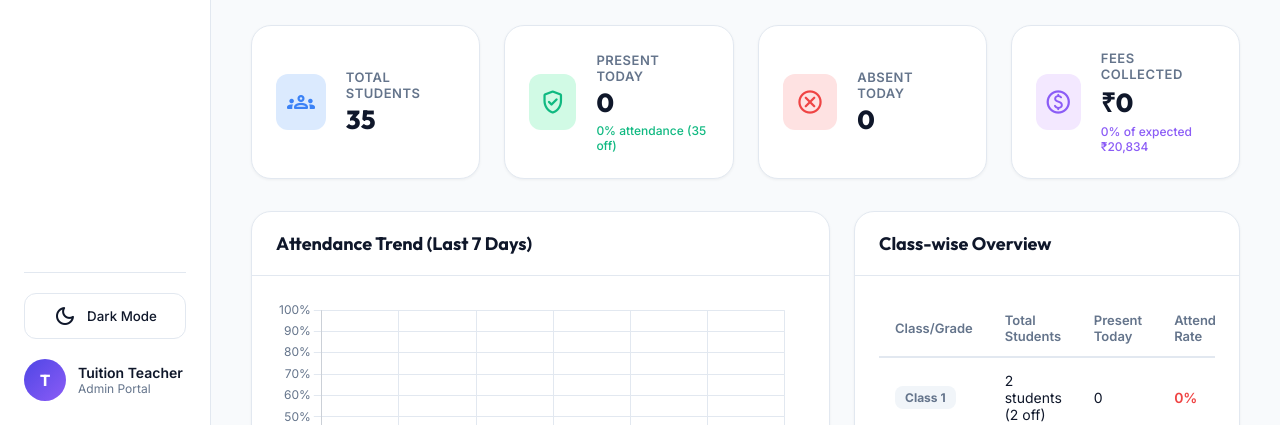
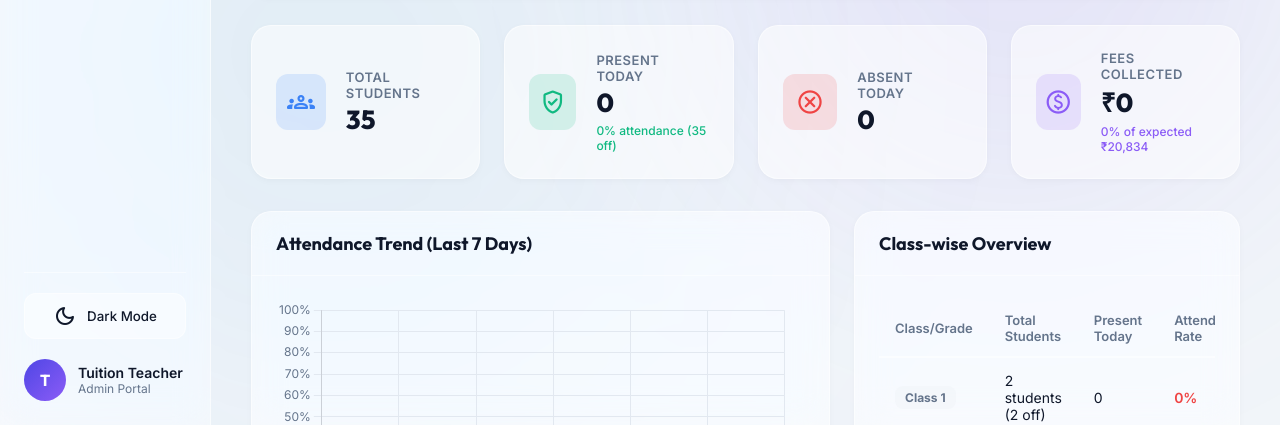
Before and after one commit to Verma0830/tutorflow, a plain HTML site: page index.html in a window 1280 px wide. Shown: the part 375-800 px from the top of the page. Drawn offline with nearby package versions, Linux system fonts and the light colour scheme; no server answers.

Commit message:
Add gorgeous animated Glassmorphism design system across all aspects of the app

```diff
--- a/app.css
+++ b/app.css
@@ -8,38 +8,38 @@
     --font-heading: 'Outfit', sans-serif;
 
     /* Light Theme (Default) Colors */
-    --bg-app: #f8fafc;
-    --bg-sidebar: #ffffff;
-    --bg-card: #ffffff;
-    --bg-input: #f1f5f9;
+    --bg-app: #f1f5f9;
+    --bg-sidebar: rgba(255, 255, 255, 0.45);
+    --bg-card: rgba(255, 255, 255, 0.55);
+    --bg-input: rgba(241, 245, 249, 0.65);
     --text-main: #0f172a;
     --text-muted: #64748b;
     --text-white: #ffffff;
 
-    --border-color: #e2e8f0;
+    --border-color: rgba(255, 255, 255, 0.5);
 
     /* Branding and Accents */
     --primary: #4f46e5;
     --primary-hover: #4338ca;
-    --primary-light: #e0e7ff;
+    --primary-light: rgba(79, 70, 229, 0.15);
 
     --success: #10b981;
-    --success-light: #d1fae5;
+    --success-light: rgba(16, 185, 129, 0.15);
     --success-dark: #065f46;
 
     --danger: #ef4444;
-    --danger-light: #fee2e2;
+    --danger-light: rgba(239, 68, 68, 0.15);
     --danger-dark: #991b1b;
 
     --warning: #f59e0b;
-    --warning-light: #fef3c7;
+    --warning-light: rgba(245, 158, 11, 0.15);
     --warning-dark: #92400e;
 
     --info: #3b82f6;
-    --info-light: #dbeafe;
+    --info-light: rgba(59, 130, 246, 0.15);
 
     --purple: #8b5cf6;
-    --purple-light: #f3e8ff;
+    --purple-light: rgba(139, 92, 246, 0.15);
 
     /* System Tokens */
     --radius-sm: 8px;
@@ -47,43 +47,43 @@
     --radius-lg: 20px;
     --radius-full: 9999px;
 
-    --shadow-sm: 0 1px 3px rgba(0, 0, 0, 0.05);
-    --shadow-md: 0 4px 12px -2px rgba(15, 23, 42, 0.08), 0 2px 6px -1px rgba(15, 23, 42, 0.04);
-    --shadow-lg: 0 10px 25px -5px rgba(15, 23, 42, 0.1), 0 8px 16px -6px rgba(15, 23, 42, 0.05);
+    --shadow-sm: 0 2px 8px -2px rgba(0, 0, 0, 0.05);
+    --shadow-md: 0 8px 32px 0 rgba(31, 38, 135, 0.07);
+    --shadow-lg: 0 8px 32px 0 rgba(31, 38, 135, 0.15);
 
     --transition: all 0.25s cubic-bezier(0.4, 0, 0.2, 1);
 }
 
 /* Dark Theme overrides */
 body.dark-theme {
-    --bg-app: #0b0f19;
-    --bg-sidebar: #111827;
-    --bg-card: #1f2937;
-    --bg-input: #374151;
+    --bg-app: #080c14;
+    --bg-sidebar: rgba(15, 23, 42, 0.65);
+    --bg-card: rgba(30, 41, 59, 0.5);
+    --bg-input: rgba(51, 65, 85, 0.4);
     --text-main: #f9fafb;
     --text-muted: #9ca3af;
 
-    --border-color: #374151;
+    --border-color: rgba(255, 255, 255, 0.08);
 
     --primary: #6366f1;
     --primary-hover: #4f46e5;
-    --primary-light: #312e81;
-
-    --success-light: #064e3b;
+    --primary-light: rgba(99, 102, 241, 0.2);
+
+    --success-light: rgba(16, 185, 129, 0.2);
     --success-dark: #a7f3d0;
 
-    --danger-light: #7f1d1d;
+    --danger-light: rgba(239, 68, 68, 0.2);
     --danger-dark: #fca5a5;
 
-    --warning-light: #78350f;
+    --warning-light: rgba(245, 158, 11, 0.2);
     --warning-dark: #fde68a;
 
-    --info-light: #1e3a8a;
-    --purple-light: #581c87;
-
-    --shadow-sm: 0 1px 2px rgba(0, 0, 0, 0.5);
-    --shadow-md: 0 4px 12px -2px rgba(0, 0, 0, 0.4);
-    --shadow-lg: 0 10px 25px -5px rgba(0, 0, 0, 0.5);
+    --info-light: rgba(59, 130, 246, 0.2);
+    --purple-light: rgba(139, 92, 246, 0.2);
+
+    --shadow-sm: 0 2px 8px -2px rgba(0, 0, 0, 0.3);
+    --shadow-md: 0 8px 32px 0 rgba(0, 0, 0, 0.37);
+    --shadow-lg: 0 8px 32px 0 rgba(0, 0, 0, 0.5);
 }
 
 /* Base Styles */
@@ -1491,3 +1491,133 @@ body {
         gap: 12px;
     }
 }
+
+/* ==========================================
+   Glassmorphism Theme Styles
+   ========================================== */
+body {
+    position: relative;
+    z-index: 1;
+}
+
+body::before {
+    content: '';
+    position: fixed;
+    top: -10%;
+    right: -10%;
+    width: 60vw;
+    height: 60vw;
+    background: radial-gradient(circle, rgba(79, 70, 229, 0.12) 0%, rgba(139, 92, 246, 0.08) 40%, rgba(255, 255, 255, 0) 70%);
+    filter: blur(120px);
+    z-index: -2;
+    pointer-events: none;
+    animation: float-blob-1 25s infinite alternate ease-in-out;
+}
+
+body::after {
+    content: '';
+    position: fixed;
+    bottom: -10%;
+    left: -10%;
+    width: 70vw;
+    height: 70vw;
+    background: radial-gradient(circle, rgba(16, 185, 129, 0.07) 0%, rgba(59, 130, 246, 0.08) 40%, rgba(255, 255, 255, 0) 70%);
+    filter: blur(140px);
+    z-index: -2;
+    pointer-events: none;
+    animation: float-blob-2 30s infinite alternate ease-in-out;
+}
+
+body.dark-theme::before {
+    background: radial-gradient(circle, rgba(99, 102, 241, 0.15) 0%, rgba(139, 92, 246, 0.1) 50%, rgba(0, 0, 0, 0) 80%);
+}
+
+body.dark-theme::after {
+    background: radial-gradient(circle, rgba(16, 185, 129, 0.08) 0%, rgba(59, 130, 246, 0.08) 50%, rgba(0, 0, 0, 0) 80%);
+}
+
+@keyframes float-blob-1 {
+    0% { transform: translate(0, 0) scale(1); }
+    100% { transform: translate(-10%, 15%) scale(1.1); }
+}
+
+@keyframes float-blob-2 {
+    0% { transform: translate(0, 0) scale(1); }
+    100% { transform: translate(15%, -10%) scale(1.2); }
+}
+
+/* Apply Glassmorphism Effects to Core Components */
+.sidebar,
+.top-bar,
+.dashboard-card,
+.filters-bar,
+.attendance-list-container,
+.fees-list-container,
+.sync-card,
+.roster-list-container,
+.modal-card,
+.toast,
+.date-picker-wrapper,
+.month-selector-wrapper {
+    backdrop-filter: blur(16px) saturate(180%) !important;
+    -webkit-backdrop-filter: blur(16px) saturate(180%) !important;
+}
+
+/* Enhance glass buttons and inputs */
+.pill-btn,
+.status-btn,
+.fee-action-btn,
+.form-select,
+.header-search input {
+    background-color: rgba(255, 255, 255, 0.45);
+    border: 1px solid rgba(255, 255, 255, 0.35);
+    backdrop-filter: blur(8px);
+    -webkit-backdrop-filter: blur(8px);
+    transition: var(--transition);
+}
+
+body.dark-theme .pill-btn,
+body.dark-theme .status-btn,
+body.dark-theme .fee-action-btn,
+body.dark-theme .form-select,
+body.dark-theme .header-search input {
+    background-color: rgba(30, 41, 59, 0.4);
+    border: 1px solid rgba(255, 255, 255, 0.06);
+}
+
+/* Glass hover items */
+.pill-btn:hover,
+.status-btn:hover,
+.fee-action-btn:hover {
+    background-color: rgba(255, 255, 255, 0.7);
+    border-color: rgba(255, 255, 255, 0.5);
+    transform: translateY(-1px);
+}
+
+body.dark-theme .pill-btn:hover,
+body.dark-theme .status-btn:hover,
+body.dark-theme .fee-action-btn:hover {
+    background-color: rgba(30, 41, 59, 0.6);
+    border-color: rgba(255, 255, 255, 0.12);
+}
+
+/* Active state for glass pills */
+.pill-btn.active {
+    background-color: var(--primary) !important;
+    border-color: var(--primary) !important;
+    color: var(--text-white) !important;
+}
+
+/* Glassmorphism Flatpickr Calendar */
+.flatpickr-calendar {
+    background: rgba(255, 255, 255, 0.8) !important;
+    backdrop-filter: blur(16px) saturate(180%) !important;
+    -webkit-backdrop-filter: blur(16px) saturate(180%) !important;
+    border: 1px solid rgba(255, 255, 255, 0.5) !important;
+    box-shadow: var(--shadow-lg) !important;
+}
+
+body.dark-theme .flatpickr-calendar {
+    background: rgba(30, 41, 59, 0.8) !important;
+    border: 1px solid rgba(255, 255, 255, 0.08) !important;
+}
```
